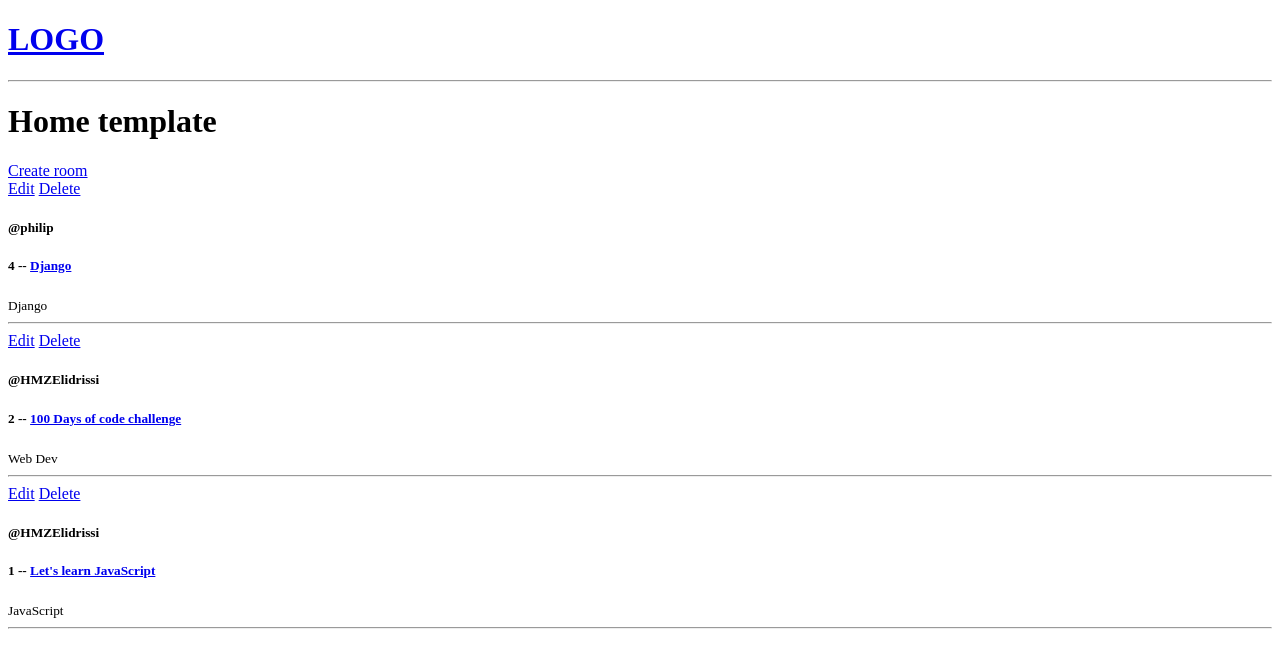
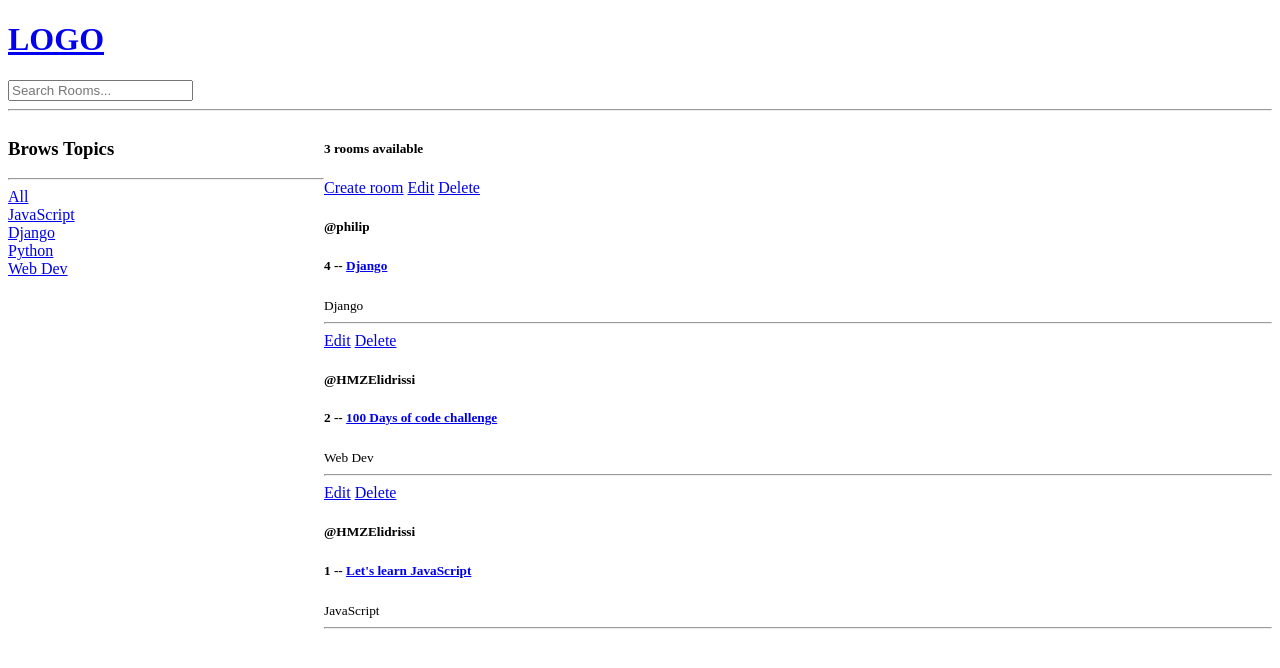
Before and after one commit to HMZElidrissi/StudyPalConnect, a Django app: page / in a window 1280 px wide. Shown: the top 668 px of the page. Run offline with Django 4.2, Linux system fonts and the light colour scheme; data comes from the database, SQL or seed files in the repository; both versions use the stored data as it was after the commit.

Commit message:
🔍search added

```diff
--- a/Core/views.py
+++ b/Core/views.py
@@ -1,11 +1,20 @@
 from django.shortcuts import render, redirect
-from Core.models import Room
+from django.db.models import Q
+from Core.models import Room, Topic
 from Core.forms import RoomForm
 
 
 def home(request):
-    rooms = Room.objects.all()
-    context = {'rooms': rooms}
+    q = request.GET.get('q') if request.GET.get('q') is not None else ''
+    rooms = Room.objects.filter(
+        Q(topic__name__icontains=q) |
+        Q(host__username__icontains=q) |
+        Q(description__icontains=q) |
+        Q(name__icontains=q)
+    )
+    rooms_count = rooms.count()
+    topics = Topic.objects.all()
+    context = {'rooms': rooms, 'topics': topics, 'rooms_count': rooms_count}
     return render(request, 'Core/home.html', context)
 
 
--- a/templates/Core/home.html
+++ b/templates/Core/home.html
@@ -2,10 +2,29 @@
 
 {% block content %}
 
-<h1>Home template</h1>
-<div>
-    <a href="{% url 'create-room' %}">Create room</a>
+    <style>
+    .home-container{
+        display: grid;
+        grid-template-columns: 1fr 3fr;
+    }
+    </style>
+
+<div class="home-container">
     <div>
+        <h3>Brows Topics</h3>
+        <hr>
+        <div>
+            <a href="{% url 'home' %}">All</a>
+        </div>
+        {% for topic in topics %}
+            <div>
+                <a href="{% url 'home' %}?q={{ topic.name }}">{{ topic.name }}</a>
+            </div>
+        {% endfor %}
+    </div>
+    <div>
+        <h5>{{ rooms_count }} rooms available</h5>
+        <a href="{% url 'create-room' %}">Create room</a>
         {% for room in rooms %}
             <a href="{% url 'update_room' room.id %}">Edit</a>
             <a href="{% url 'delete_room' room.id %}">Delete</a>
--- a/templates/navbar.html
+++ b/templates/navbar.html
@@ -2,4 +2,9 @@
     <h1>LOGO</h1>
 </a>
 
+<form>
+    <label>
+        <input type="text" name="q" placeholder="Search Rooms..." />
+    </label>
+</form>
 <hr>
```
Also changed, not shown: db.sqlite3.
